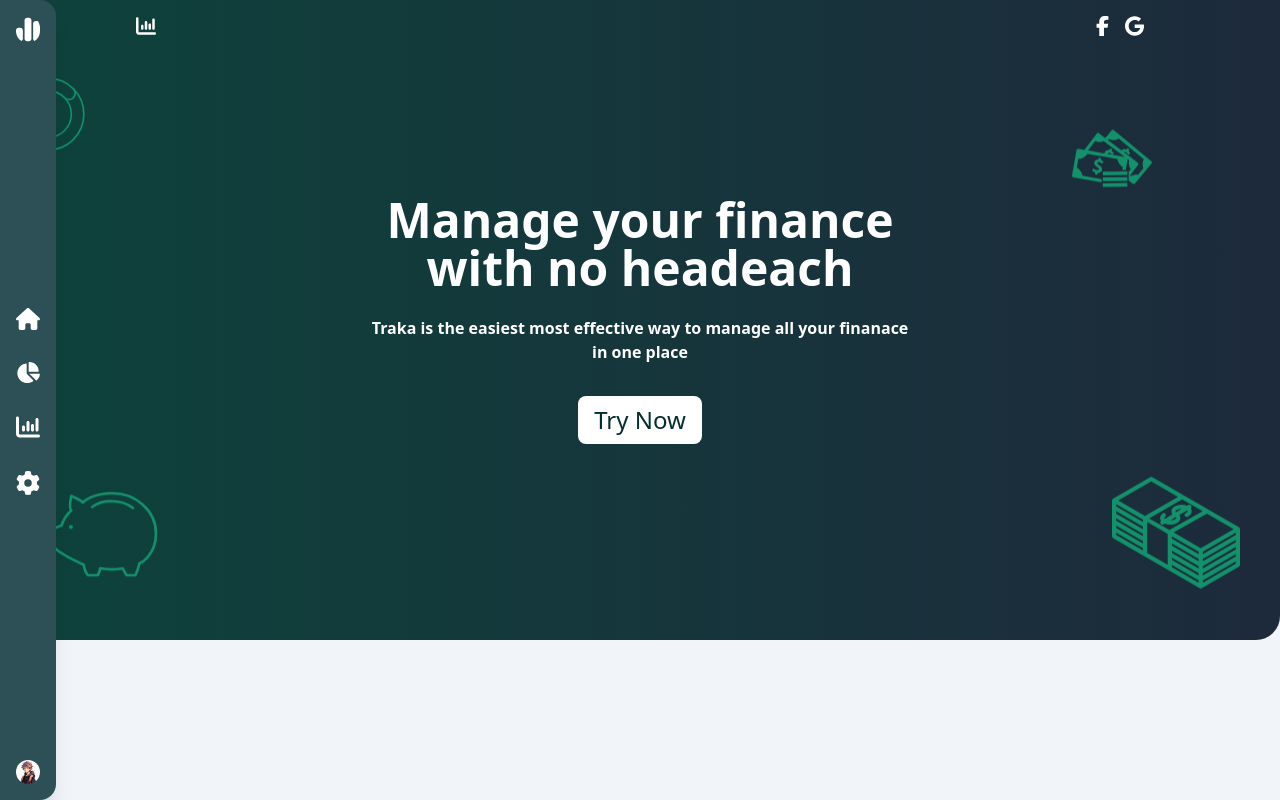
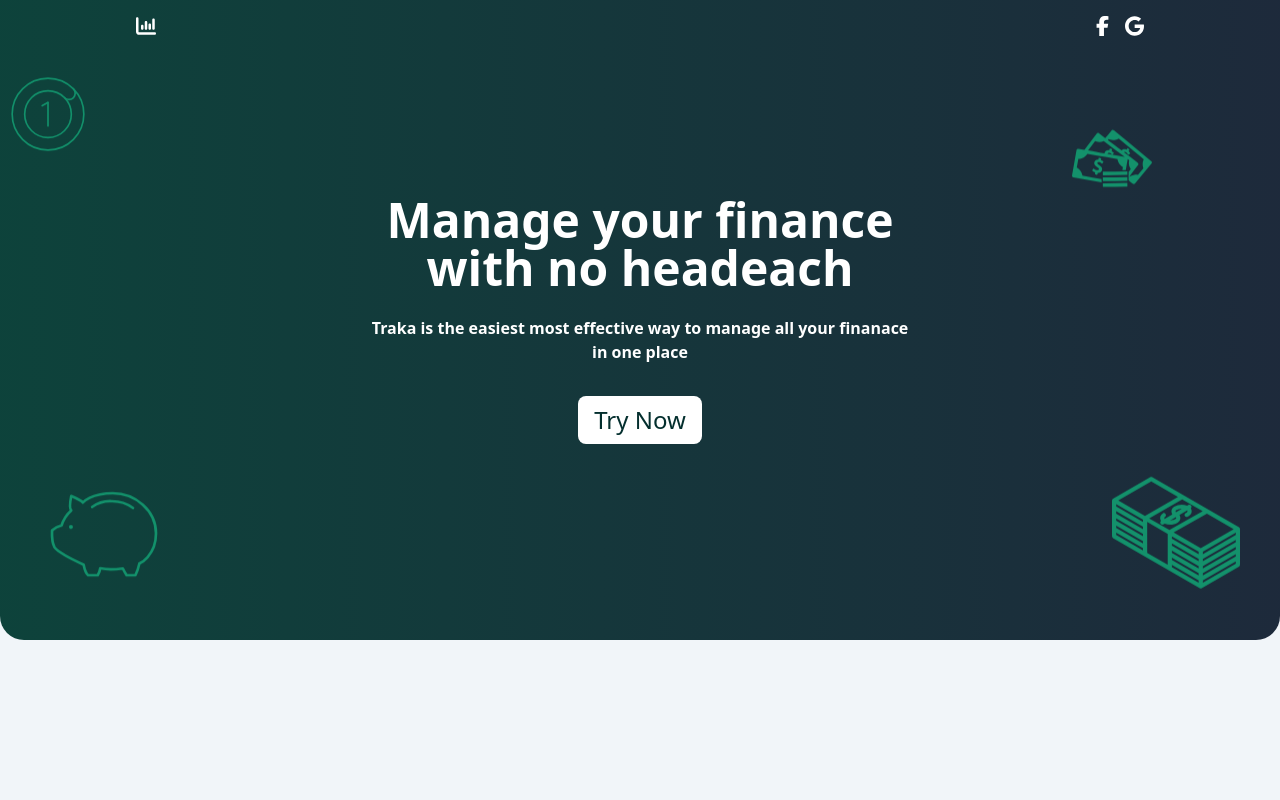
Before and after one commit to Monzer-The-Deviner/expence-tracker, a React app: page / in a window 1280 px wide. Built offline with nearby package versions, Linux system fonts and the light colour scheme; no server answers; the HTML template or start-up script is replaced by a standard one.

Commit message:
fixing sidebar

```diff
--- a/src/App.jsx
+++ b/src/App.jsx
@@ -39,7 +39,7 @@ const App = () => {
 
               </Routes>
         }
-        {!user&&<SideBar />}
+        {user&&<SideBar />}
       </div>
     </Router>
   );
```
